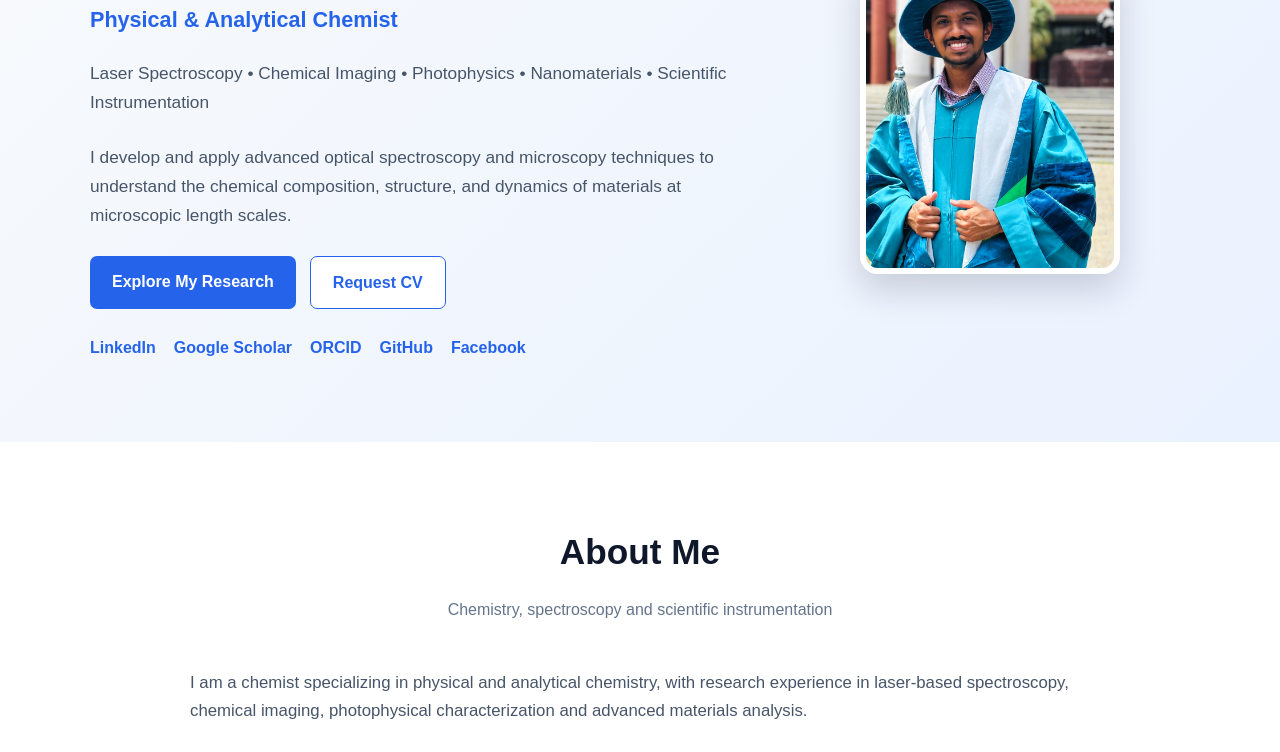
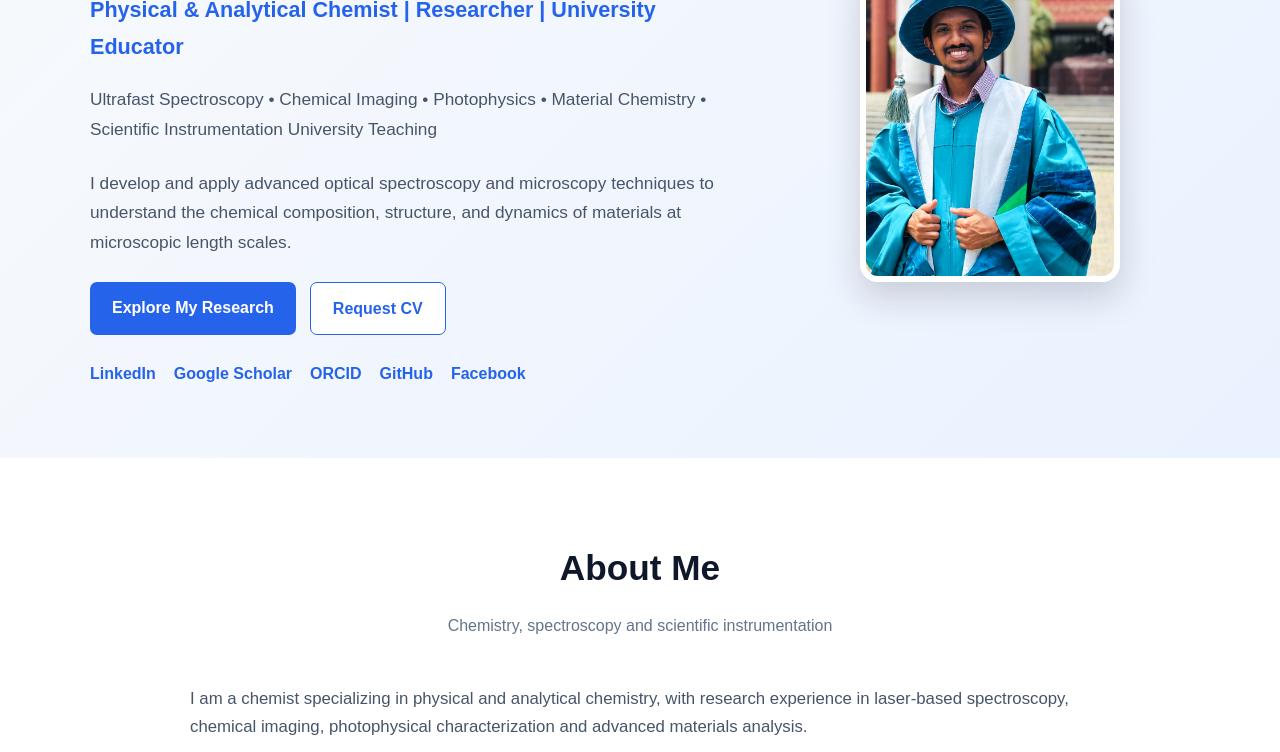
Before and after one commit to niwangunawardana/niwangunawardana.github.io, a plain HTML site: page index.html in a window 1280 px wide. Shown: the part 279-1031 px from the top of the page. Drawn offline with Linux system fonts and the light colour scheme.

Commit message:
Update index.html

```diff
--- a/index.html
+++ b/index.html
@@ -81,17 +81,18 @@
 
 
       <h2>
-        Physical & Analytical Chemist
+        Physical & Analytical Chemist | Researcher | University Educator
       </h2>
 
 
       <p class="research-tags">
 
-        Laser Spectroscopy •
+        Ultrafast Spectroscopy •
         Chemical Imaging •
         Photophysics •
-        Nanomaterials •
+        Material Chemistry •
         Scientific Instrumentation
+        University Teaching
 
       </p>
 
```
